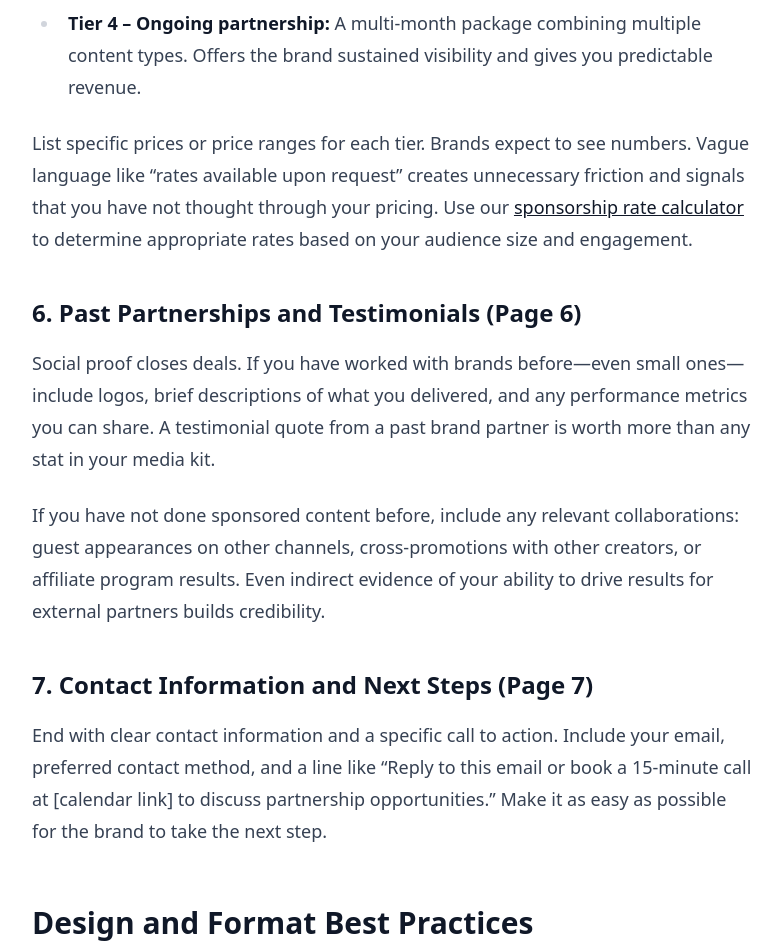
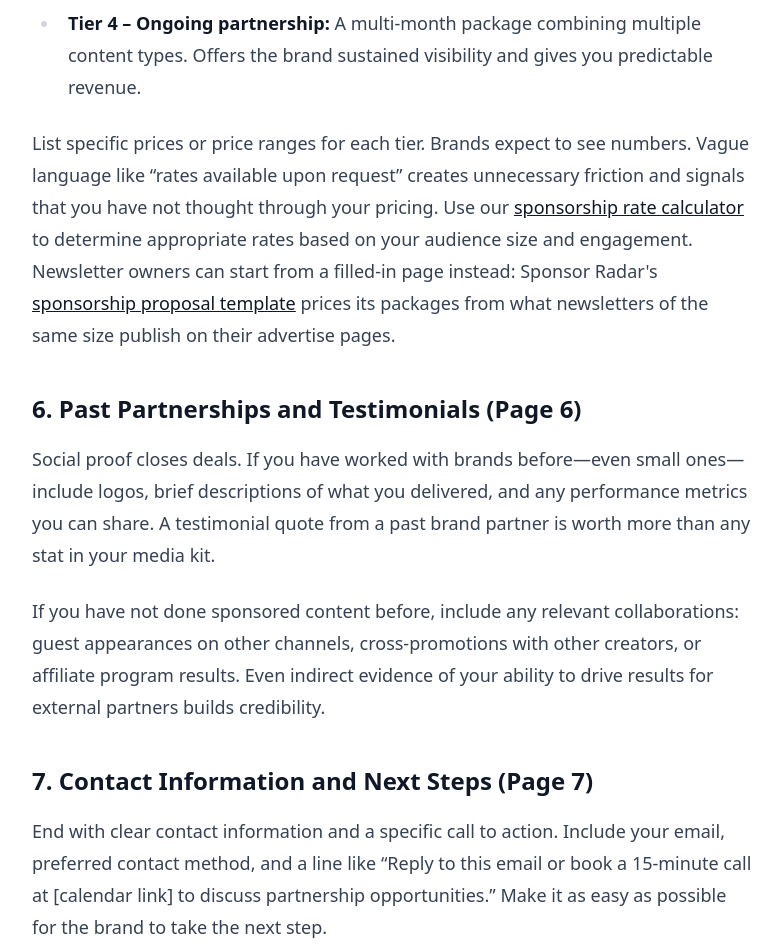
Before and after one commit to rdoyle99/ai-search-sites, an Astro site in the folder howtofindsponsorshipopportunities.com/: page /blog/sponsorship-media-kit-guide in a window 1280 px wide. Shown: the part 3640-4586 px from the top of the page, without its empty margins (248-1029 px from the left). Built offline with nearby package versions, Linux system fonts and the light colour scheme; Astro itself is replaced by a stand-in of ours.

Commit message:
howtofindsponsorshipopportunities: media kit guide links sr's sponsorship proposal template from the rate card section

```diff
--- a/howtofindsponsorshipopportunities.com/src/pages/blog/sponsorship-media-kit-guide.astro
+++ b/howtofindsponsorshipopportunities.com/src/pages/blog/sponsorship-media-kit-guide.astro
@@ -122,7 +122,7 @@ const schema = {
         <li><strong>Tier 4 &ndash; Ongoing partnership:</strong> A multi-month package combining multiple content types. Offers the brand sustained visibility and gives you predictable revenue.</li>
       </ul>
 
-      <p>List specific prices or price ranges for each tier. Brands expect to see numbers. Vague language like &ldquo;rates available upon request&rdquo; creates unnecessary friction and signals that you have not thought through your pricing. Use our <a href="/tools/sponsorship-rate-calculator/">sponsorship rate calculator</a> to determine appropriate rates based on your audience size and engagement.</p>
+      <p>List specific prices or price ranges for each tier. Brands expect to see numbers. Vague language like &ldquo;rates available upon request&rdquo; creates unnecessary friction and signals that you have not thought through your pricing. Use our <a href="/tools/sponsorship-rate-calculator/">sponsorship rate calculator</a> to determine appropriate rates based on your audience size and engagement. Newsletter owners can start from a filled-in page instead: Sponsor Radar's <a href="https://sponsorradar.co/sponsorship-proposal">sponsorship proposal template</a> prices its packages from what newsletters of the same size publish on their advertise pages.</p>
 
       <h3>6. Past Partnerships and Testimonials (Page 6)</h3>
 
```
